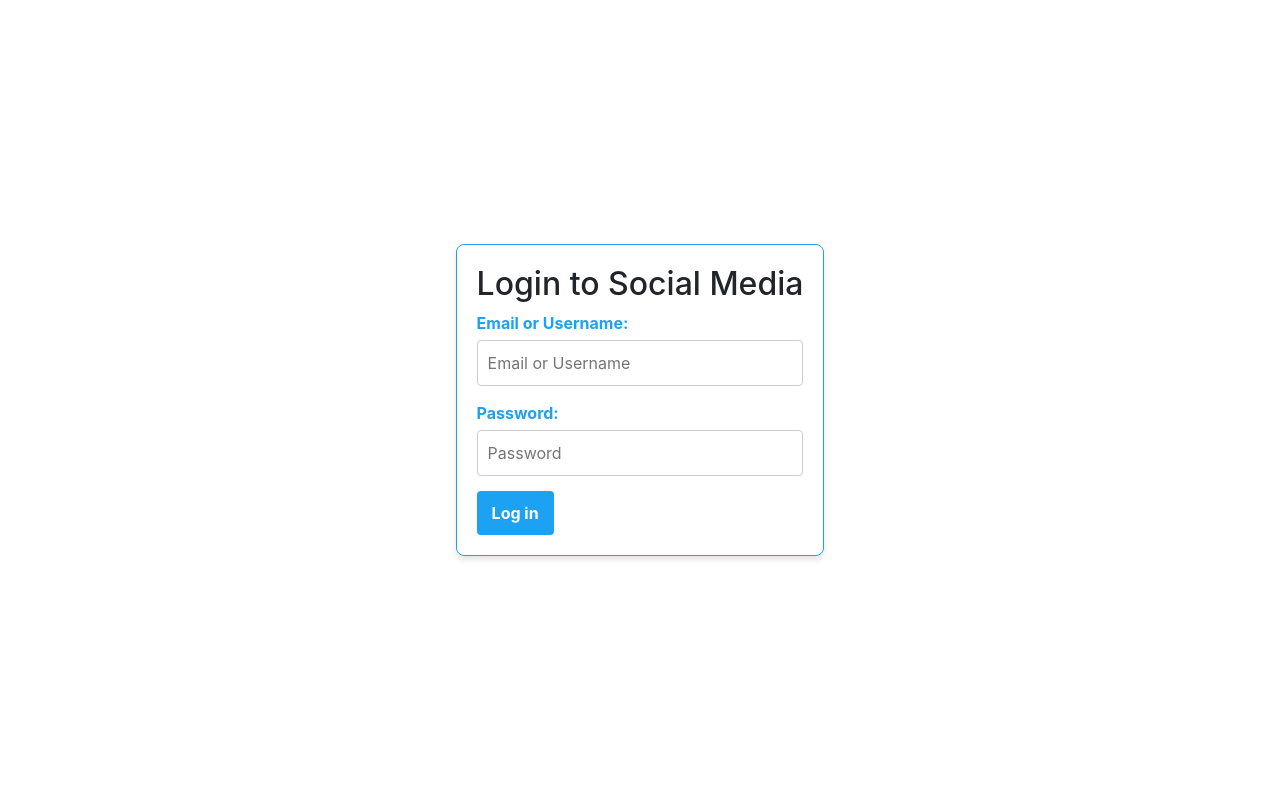
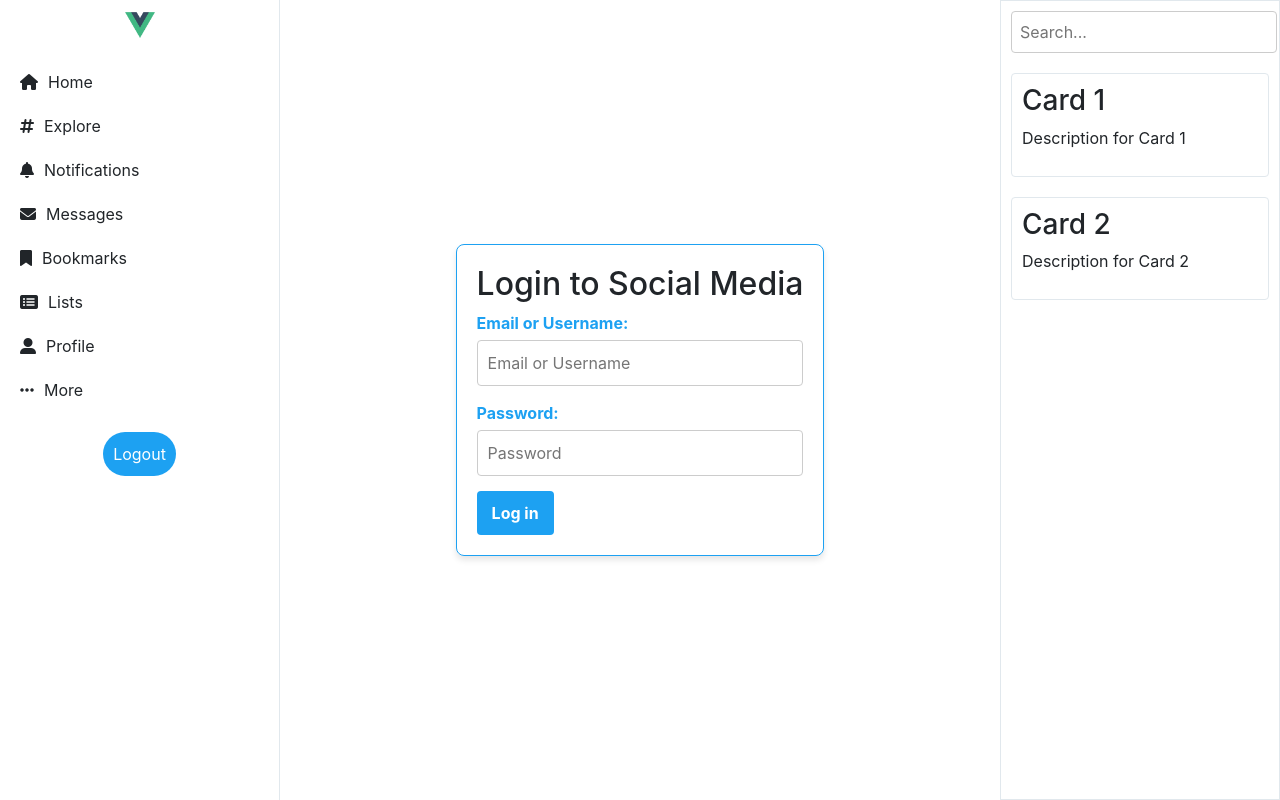
Before and after one commit to paponkoushik/social-media-frontend, a Vue app: page / in a window 1280 px wide. Built offline with nearby package versions, Linux system fonts and the light colour scheme.

Commit message:
implement the design

```diff
--- a/package.json
+++ b/package.json
@@ -8,6 +8,7 @@
     "lint": "vue-cli-service lint"
   },
   "dependencies": {
+    "@fortawesome/fontawesome-free": "^6.4.2",
     "bootstrap": "^4.4.1",
     "core-js": "^3.6.5",
     "vue": "^2.6.11",
--- a/src/App.vue
+++ b/src/App.vue
@@ -1,11 +1,33 @@
 <template>
   <div id="app">
-    <router-view></router-view>
+    <left-side-bar />
+    <main class="main-content">
+      <router-view />
+    </main>
+    <right-side-bar />
   </div>
 </template>
 
 <script>
+import LeftSideBar from "./components/Layouts/LeftSideBar.vue";
+import RightSideBar from "./components/Layouts/RightSideBar.vue";
+
 export default {
   name: 'App',
+  components: {
+    RightSideBar,
+    LeftSideBar
+  }
 }
 </script>
+<style scoped>
+#app {
+  display: flex;
+  flex-direction: column;
+}
+
+.main-content {
+  margin-left: 280px;
+  margin-right: 280px;
+}
+</style>
--- a/src/components/Auth/Login.vue
+++ b/src/components/Auth/Login.vue
@@ -41,7 +41,10 @@ export default {
     }),
     submit() {
       this.login(this.user).then(() => {
-        // this.$router.replace({name: 'home'})
+        if (! this.loginFailed) {
+          console.log('calling')
+          this.$router.replace({name: 'home'})
+        }
       });
     }
   }
--- a/src/components/Layouts/LeftSideBar.vue
+++ b/src/components/Layouts/LeftSideBar.vue
@@ -1,13 +1,100 @@
 <template>
-$END$
+  <aside class="main-left-sidebar">
+    <div class="logo">
+      <img src="../../assets/logo.png" alt="Twitter Logo">
+    </div>
+    <div class="sidebar-items">
+      <div v-for="item in sidebarItems" :key="item.id" class="sidebar-item">
+        <i :class="item.icon"></i>
+        {{ item.label }}
+      </div>
+    </div>
+    <button @click.prevent="logout" class="logout-button">Logout</button>
+  </aside>
 </template>
 
 <script>
+import {mapActions} from "vuex";
+
 export default {
-name: "LeftSideBar"
+  name: "LeftSideBar",
+  data() {
+    return {
+      sidebarItems: [
+        { id: 1, label: 'Home', icon: 'fas fa-home' },
+        { id: 2, label: 'Explore', icon: 'fas fa-hashtag' },
+        { id: 3, label: 'Notifications', icon: 'fas fa-bell' },
+        { id: 4, label: 'Messages', icon: 'fas fa-envelope' },
+        { id: 5, label: 'Bookmarks', icon: 'fas fa-bookmark' },
+        { id: 6, label: 'Lists', icon: 'fas fa-list-alt' },
+        { id: 7, label: 'Profile', icon: 'fas fa-user-alt' },
+        { id: 8, label: 'More', icon: 'fas fa-ellipsis-h' },
+      ],
+    };
+  },
+  methods: {
+    ...mapActions({
+      logoutAction: 'Auth/logout'
+    }),
+
+    logout() {
+      this.logoutAction().then(() => {
+        this.$router.replace({
+          name: 'login'
+        })
+      });
+    }
+  }
 }
 </script>
 
 <style scoped>
+.main-left-sidebar {
+  width: 280px;
+  background-color: #fff;
+  padding: 10px;
+  border-right: 1px solid #e1e8ed;
+  display: flex;
+  flex-direction: column;
+  align-items: center;
+  height: 100vh;
+  position: fixed;
+  top: 0;
+  overflow-y: auto;
+}
 
+.logo img {
+  height: 30px;
+}
+
+.sidebar-items {
+  margin-top: 20px;
+  width: 100%;
+}
+
+.sidebar-item {
+  display: flex;
+  align-items: center;
+  padding: 10px;
+  cursor: pointer;
+  transition: background-color 0.3s;
+}
+
+.sidebar-item i {
+  margin-right: 10px;
+}
+
+.sidebar-item:hover {
+  background-color: #e6f5ff;
+}
+
+.logout-button {
+  margin-top: 20px;
+  padding: 10px;
+  background-color: #1da1f2;
+  color: #fff;
+  border: none;
+  border-radius: 9999px;
+  cursor: pointer;
+}
 </style>
--- a/src/components/Layouts/RightSideBar.vue
+++ b/src/components/Layouts/RightSideBar.vue
@@ -1,13 +1,76 @@
 <template>
-$END$
+  <aside class="right-sidebar">
+    <div class="search-input">
+      <input type="text" placeholder="Search...">
+      <i class="fas fa-search"></i>
+    </div>
+    <div class="card" v-for="card in rightSidebarCards" :key="card.id">
+      <h3>{{ card.title }}</h3>
+      <p>{{ card.description }}</p>
+    </div>
+  </aside>
 </template>
 
 <script>
 export default {
-name: "RightSideBar"
+  name: "RightSideBar",
+  data() {
+    return {
+      tweets: [
+        // Your tweet data goes here
+      ],
+      leftSidebarItems: [
+        { id: 7, label: 'Profile', icon: 'fas fa-user-alt' },
+        { id: 8, label: 'More', icon: 'fas fa-ellipsis-h' },
+      ],
+      rightSidebarCards: [
+        { id: 1, title: 'Card 1', description: 'Description for Card 1' },
+        { id: 2, title: 'Card 2', description: 'Description for Card 2' },
+      ],
+    };
+  },
 }
 </script>
 
 <style scoped>
+.right-sidebar {
+  width: 280px;
+  background-color: #fff;
+  padding: 10px;
+  border: 1px solid #e1e8ed;
+  height: 100vh;
+  position: fixed;
+  top: 0;
+  overflow-y: auto;
+}
 
+.right-sidebar {
+  right: 0;
+}
+
+.search-input {
+  margin-bottom: 20px;
+  display: flex;
+  align-items: center;
+}
+
+.search-input input {
+  flex: 1;
+  padding: 8px;
+  border: 1px solid #ccc;
+  border-radius: 4px;
+}
+
+.search-input i {
+  margin-left: 10px;
+  color: #888;
+  cursor: pointer;
+}
+
+.card {
+  margin-bottom: 20px;
+  padding: 10px;
+  border: 1px solid #e1e8ed;
+  border-radius: 4px;
+}
 </style>
--- a/src/components/Social/Home.vue
+++ b/src/components/Social/Home.vue
@@ -1,13 +1,61 @@
 <template>
-$END$
+  <header class="fixed-main-header">
+    <div class="tabs">
+      <div
+        :class="{ 'active-tab': activeTab === 'tab1' }"
+        @click="setActiveTab('tab1')"
+      >
+        For You
+      </div>
+      <div
+        :class="{ 'active-tab': activeTab === 'tab2' }"
+        @click="setActiveTab('tab2')"
+      >
+        Following
+      </div>
+    </div>
+  </header>
 </template>
 
 <script>
 export default {
-name: "Home"
+  name: "Home",
+  data() {
+    return {
+      activeTab: 'tab1',
+    };
+  },
+  methods: {
+    setActiveTab(tab) {
+      this.activeTab = tab;
+    },
+  },
 }
 </script>
 
 <style scoped>
+.fixed-main-header {
+  position: fixed;
+  width: calc(100% - 560px);
+  background-color: #ffffff;
+  padding: 10px;
+  box-shadow: 0 2px 5px rgba(0, 0, 0, 0.1);
+}
 
+.tabs {
+  display: flex;
+  justify-content: space-between;
+  cursor: pointer;
+  width: 100%;
+}
+
+.tabs div {
+  flex: 1;
+  text-align: center;
+}
+
+.active-tab {
+  border-bottom: 2px solid #1da1f2;
+  color: #1da1f2;
+}
 </style>
--- a/src/main.js
+++ b/src/main.js
@@ -4,6 +4,7 @@ import {routes} from "./router/index";
 import VueRouter from "vue-router";
 import store from "./store/index";
 import "bootstrap/dist/css/bootstrap.min.css";
+import '@fortawesome/fontawesome-free/css/all.css';
 import axios from "axios";
 
 require('./store/subscriber');
--- a/src/router/index.js
+++ b/src/router/index.js
@@ -1,5 +1,6 @@
 import Login from "../components/Auth/Login";
 import store from "../store/index"
+import Home from "../components/Social/Home.vue";
 
 export const routes = [
   {
@@ -14,5 +15,18 @@ export const routes = [
       }
       next();
     }
-  }
+  },
+  {
+    path: '/home',
+    name: 'home',
+    component: Home,
+    beforeEnter: (to, from, next) => {
+      if (!store.getters['Auth/authenticated']) {
+        return next({
+          name: 'login'
+        });
+      }
+      next();
+    }
+  },
 ]
```
Also changed, not shown: 1 other file (tests, documents, lock files or other folders).
